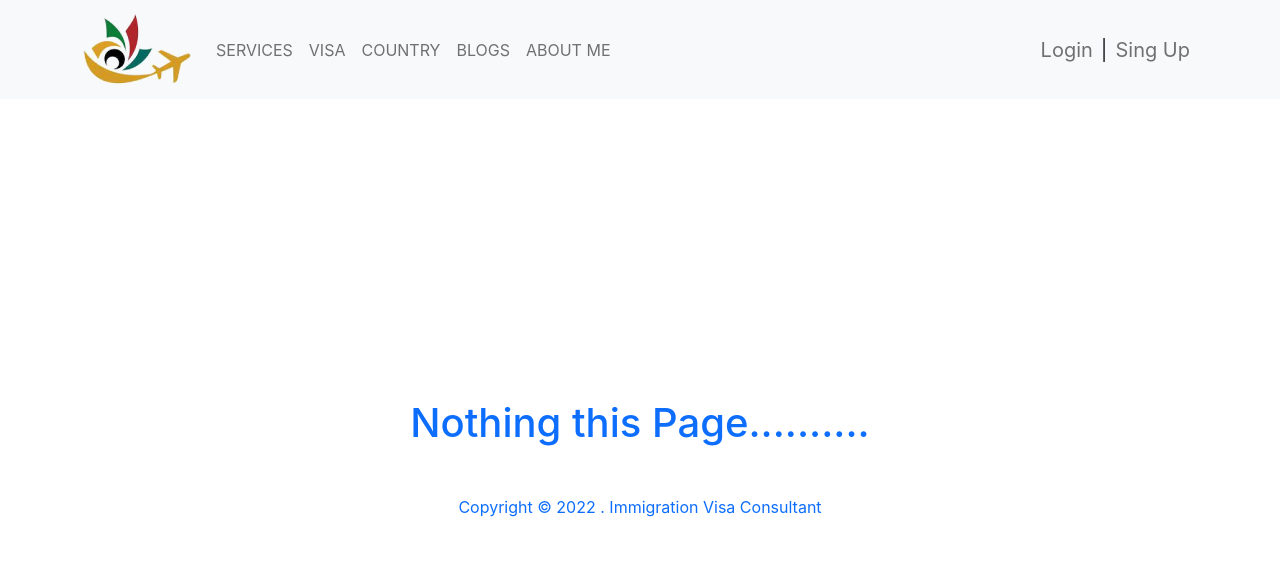
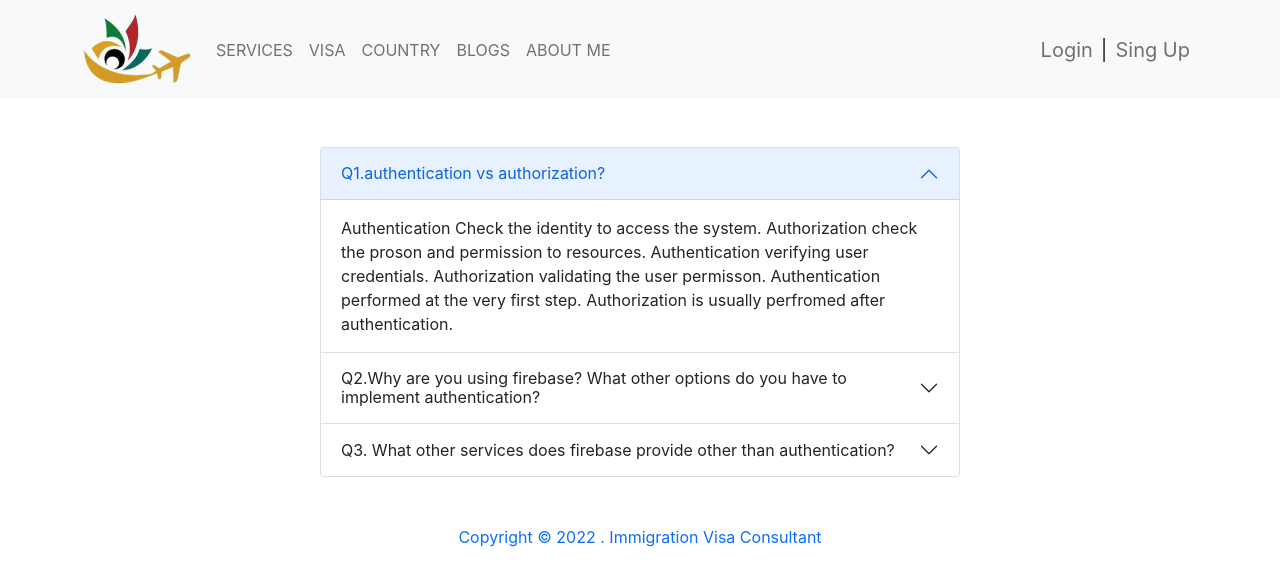
Before and after one commit to Ad-Ashik/immigration-visa, a React (Create React App) app: page /blogs in a window 1280 px wide. Shown: the top 586 px of the page. Built offline with nearby package versions, Linux system fonts and the light colour scheme; no server answers.

Commit message:
Bloges parts added

```diff
--- a/public/index.html
+++ b/public/index.html
@@ -25,6 +25,9 @@
       Learn how to configure a non-root public URL by running `npm run build`.
     -->
   <title>Immigration Visa Consultant</title>
+  <script src="https://cdn.jsdelivr.net/npm/bootstrap@5.0.2/dist/js/bootstrap.bundle.min.js"
+    integrity="sha384-MrcW6ZMFYlzcLA8Nl+NtUVF0sA7MsXsP1UyJoMp4YLEuNSfAP+JcXn/tWtIaxVXM"
+    crossorigin="anonymous"></script>
 </head>
 
 <body>
--- a/src/App.js
+++ b/src/App.js
@@ -1,6 +1,7 @@
 import { Route, Routes } from 'react-router-dom';
 import './App.css';
 import CheckOut from './Pages/CheckOut/CheckOut/CheckOut';
+import Blogs from './Pages/Home/Blogs/Blogs';
 import Home from './Pages/Home/Home/Home';
 import Login from './Pages/Login/Login/Login';
 import Register from './Pages/Login/Register/Register';
@@ -22,6 +23,7 @@ function App() {
             <CheckOut></CheckOut>
           </RequirAuth>
         }></Route>
+        <Route path='/blogs' element={<Blogs></Blogs>}></Route>
         <Route path='/login' element={<Login></Login>}></Route>
         <Route path='/singup' element={<Register></Register>}></Route>
         <Route path='*' element={<NotFound></NotFound>}></Route>
--- /dev/null
+++ b/src/Pages/Home/Blogs/Blogs.js
@@ -0,0 +1,73 @@
+import React from 'react';
+
+const Blogs = () => {
+    return (
+
+        <div className='w-50 my-5 mx-auto'>
+            <div className="accordion" id="accordionExample">
+                <div className="accordion-item">
+                    <h2 className="accordion-header" id="headingOne">
+                        <button className="accordion-button" type="button" data-bs-toggle="collapse" data-bs-target="#collapseOne" aria-expanded="true" aria-controls="collapseOne">
+                            Q1.authentication vs authorization?
+                        </button>
+                    </h2>
+                    <div id="collapseOne" className="accordion-collapse collapse show" aria-labelledby="headingOne" data-bs-parent="#accordionExample">
+                        <div className="accordion-body">
+                            Authentication Check the identity to access the system. Authorization check the proson and permission to resources. Authentication verifying user credentials. Authorization validating the user permisson. Authentication performed at the very first step. Authorization is usually perfromed after authentication.
+                        </div>
+                    </div>
+                </div>
+                <div className="accordion-item">
+                    <h2 className="accordion-header" id="headingTwo">
+                        <button className="accordion-button collapsed" type="button" data-bs-toggle="collapse" data-bs-target="#collapseTwo" aria-expanded="false" aria-controls="collapseTwo">
+                            Q2.Why are you using firebase? What other options do you have to implement authentication?
+                        </button>
+                    </h2>
+                    <div id="collapseTwo" className="accordion-collapse collapse" aria-labelledby="headingTwo" data-bs-parent="#accordionExample">
+                        <div className="accordion-body">
+                            <h6>Firebase using most of the Authentication backend services. and authenticate user to use my app.</h6> <strong>Firebase open source Alternatives are</strong>
+                            <ul>
+                                <li>Parse</li>
+                                <li>Back4App</li>
+                                <li>AWS Amplify</li>
+                                <li>Kuzzle</li>
+                                <li>Couchbase</li>
+                                <li>LoopBack</li>
+                                <li>SashiDo</li>
+                            </ul>
+                        </div>
+                    </div>
+                </div>
+                <div className="accordion-item">
+                    <h2 className="accordion-header" id="headingThree">
+                        <button className="accordion-button collapsed" type="button" data-bs-toggle="collapse" data-bs-target="#collapseThree" aria-expanded="false" aria-controls="collapseThree">
+                            Q3. What other services does firebase provide other than authentication?
+                        </button>
+                    </h2>
+                    <div id="collapseThree" className="accordion-collapse collapse" aria-labelledby="headingThree" data-bs-parent="#accordionExample">
+                        <div className="accordion-body">
+                            <h6>Other services does firebase provide</h6>
+                            <ul>
+                                <li>Realtime Database</li>
+                                <li>Emulator Suite</li>
+                                <li>Firestore</li>
+                                <li>Hosting</li>
+                                <li>Cloud Functions</li>
+                                <li>Security Rules</li>
+                                <li>Analytics</li>
+                                <li>Remote Config</li>
+                                <li>A/B Testing</li>
+                                <li>Cloud Messaging</li>
+                                <li>Dynamic Links</li>
+                            </ul>
+                        </div>
+                    </div>
+                </div>
+            </div>
+
+        </div>
+
+    );
+};
+
+export default Blogs;
--- a/src/Pages/Shared/Header/Header.js
+++ b/src/Pages/Shared/Header/Header.js
@@ -24,7 +24,7 @@ const Header = () => {
                         <Nav.Link href="home#services">Services</Nav.Link>
                         <Nav.Link href="home#visa">Visa</Nav.Link>
                         <Nav.Link href="home#coutry">Country</Nav.Link>
-                        <Nav.Link href="home#exparts">Blogs</Nav.Link>
+                        <Nav.Link as={Link} to="/blogs">Blogs</Nav.Link>
                         <Nav.Link as={Link} to="/about">About Me</Nav.Link>
                     </Nav>
                     <Nav className='fs-5'>
```
